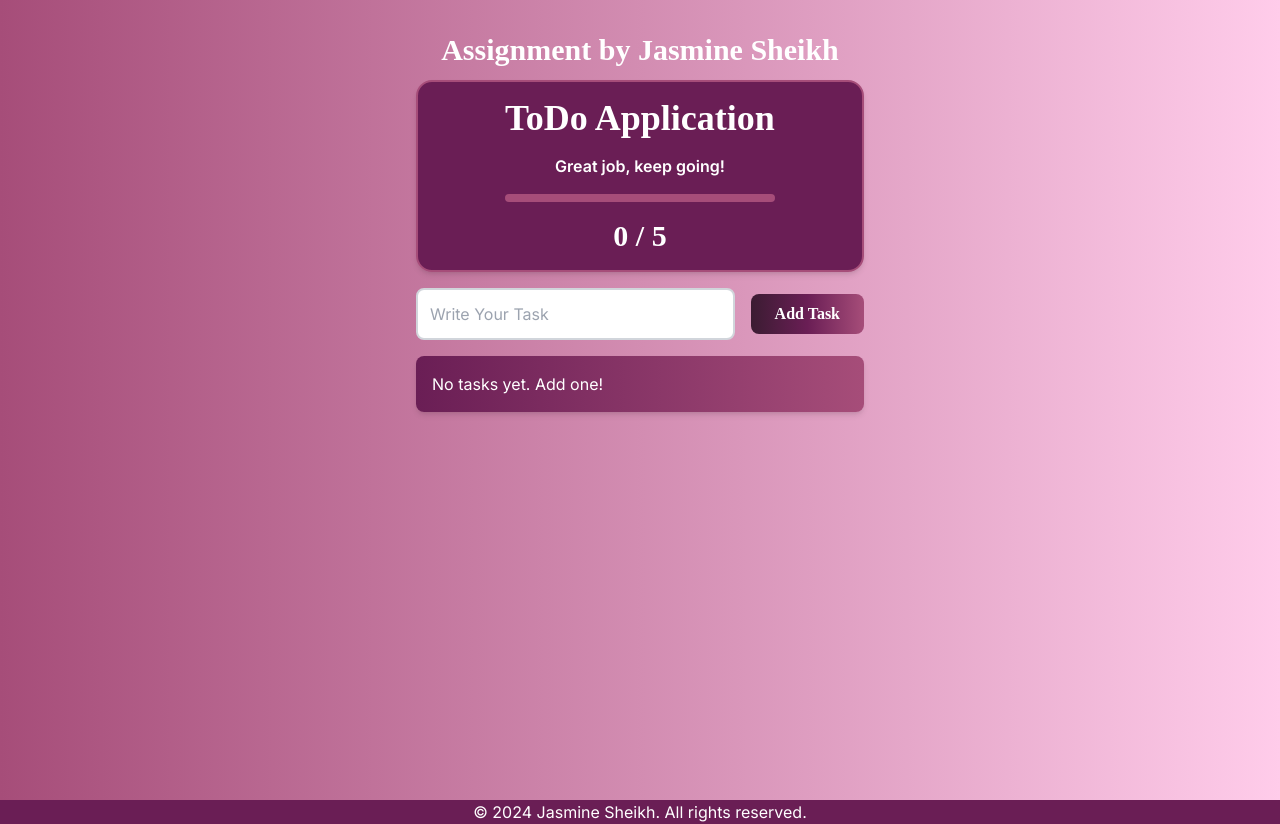
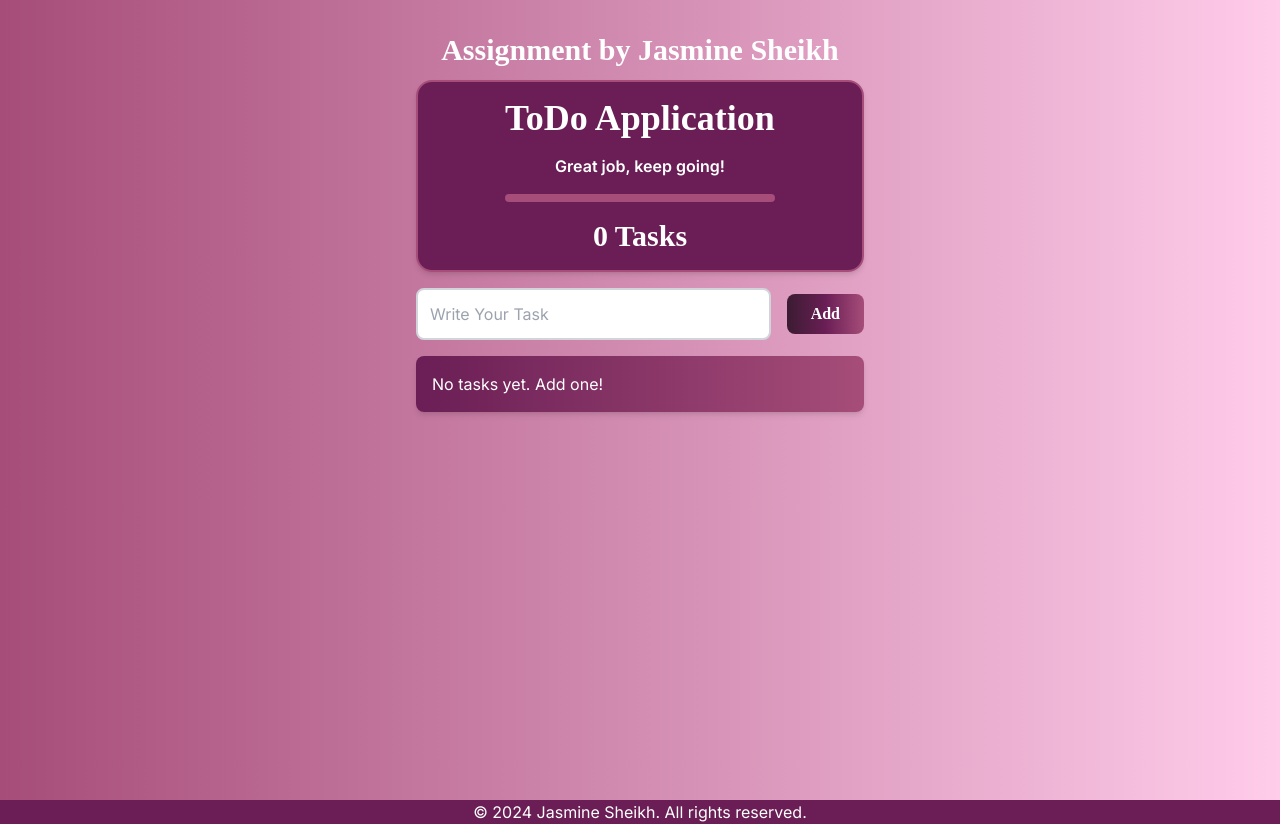
Before and after one commit to jasmineshamim/Assigment-todo-app, a Next.js app: page / in a window 1280 px wide. Built offline with nearby package versions, Linux system fonts and the light colour scheme.

Commit message:
Update page.tsx

```diff
--- a/src/app/page.tsx
+++ b/src/app/page.tsx
@@ -39,15 +39,16 @@ const TodoList = () => {
     setTasks(updatedTasks);
   };
 
+  const handleContinue = () => {
+    setCelebrationVisible(false);
+  };
+
+  // Trigger celebration when 5 tasks are added
   useEffect(() => {
     if (tasks.length === 5) {
       setCelebrationVisible(true);
     }
-  }, [tasks.length]);
-
-  const handleContinue = () => {
-    setCelebrationVisible(false);
-  };
+  }, [tasks]);
 
   return (
     <>
@@ -65,12 +66,12 @@ const TodoList = () => {
             <div className="progressBar mt-4 w-full bg-[#A64D79] rounded-full h-2">
               <div
                 className="progress bg-[#FFCCEA] h-full rounded-2xl"
-                style={{ width: `${(tasks.length / 5) * 100}%` }}
-              ></div>
+                style={{ width: `${(tasks.length / 100) * 100}%` }}
+              />
             </div>
           </div>
           <div className="stats-number mt-4">
-            <p className="text-3xl font-bold font-[Spartan] text-white">{tasks.length} / 5</p>
+            <p className="text-3xl font-bold font-[Spartan] text-white">{tasks.length} Tasks</p>
           </div>
         </div>
 
@@ -87,12 +88,12 @@ const TodoList = () => {
             type="submit"
             className="bg-gradient-to-r from-[#3B1C32] via-[#6A1E55] to-[#A64D79] text-white py-2 px-6 rounded-lg font-[Spartan] font-semibold transition-transform duration-200 hover:scale-105"
           >
-            {editing ? 'Update Task' : 'Add Task'}
+            {editing ? 'Update' : 'Add'}
           </button>
         </form>
 
         {/* Task List */}
-        <ul className="task-list mt-4 w-11/12 max-w-md text-left rounded-lg p-4 shadow-md bg-gradient-to-r from-[#6A1E55]  to-[#A64D79] text-white ">
+        <ul className="task-list mt-4 mb-4 w-11/12 max-w-md text-left rounded-lg p-4 shadow-md bg-gradient-to-r from-[#6A1E55]  to-[#A64D79] text-white overflow-y-auto max-h-96">
           {tasks.map((task, index) => (
             <li key={index} className="mb-2 p-2 border-b border-[#3B1C32] flex justify-between items-center">
               <span>{task}</span>
@@ -121,7 +122,7 @@ const TodoList = () => {
             <Confetti />
             <div className="bg-gradient-to-r from-[#A64D79]  to-[#6A1E55] p-6 rounded-lg shadow-lg text-center">
               <h2 className="text-3xl font-bold text-white">🎉 Congratulations! 🎉</h2>
-              <p className="text-white mt-2">Your completed 5 tasks. Keep up the great work!</p>
+              <p className="text-white mt-2">You completed 5 tasks. Keep up the great work!</p>
               <button
                 onClick={handleContinue}
                 className="mt-4 px-6 py-2 bg-[#6A1E55] text-white rounded-lg font-semibold transition-transform duration-200 hover:bg-[#A64D79] hover:scale-105"
```
